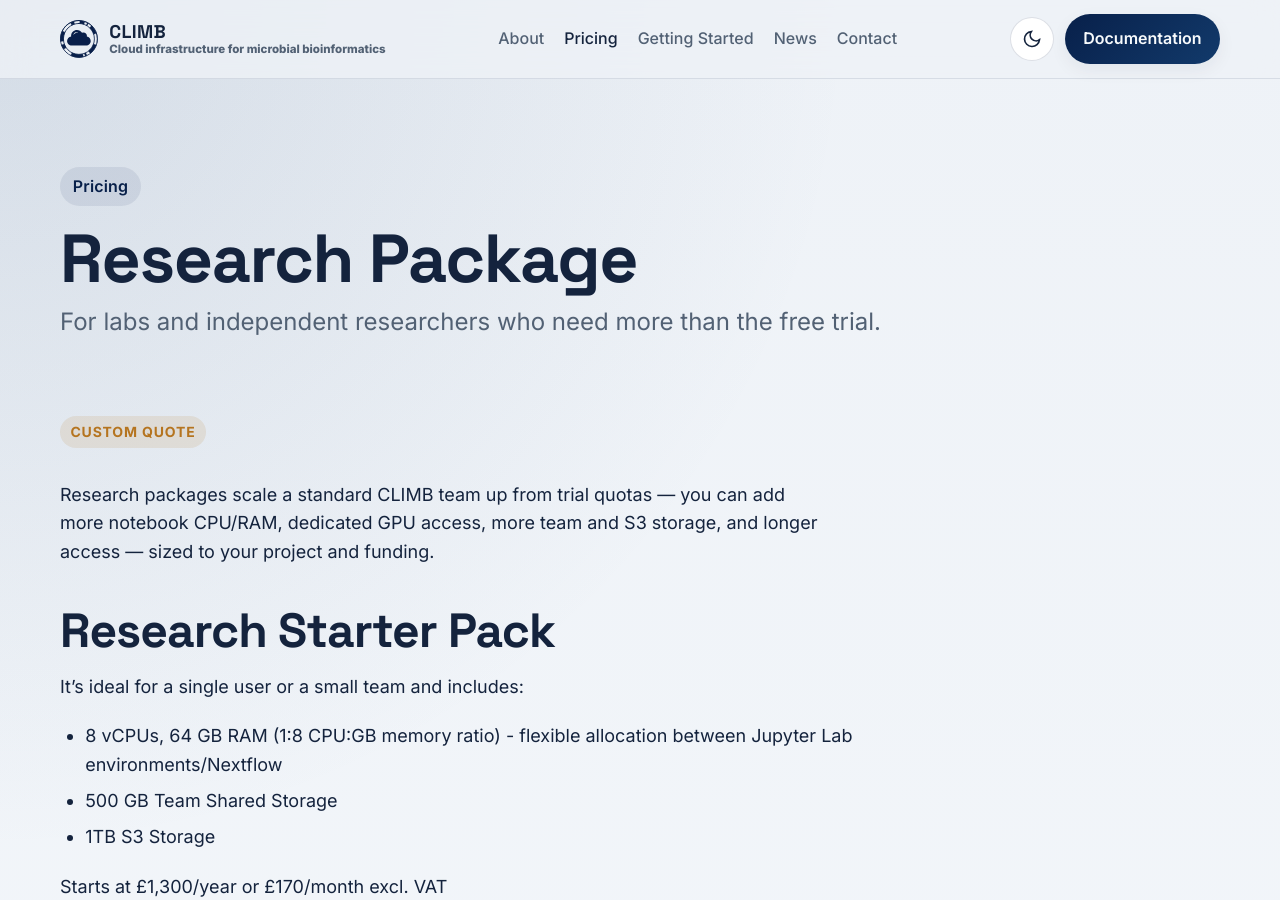
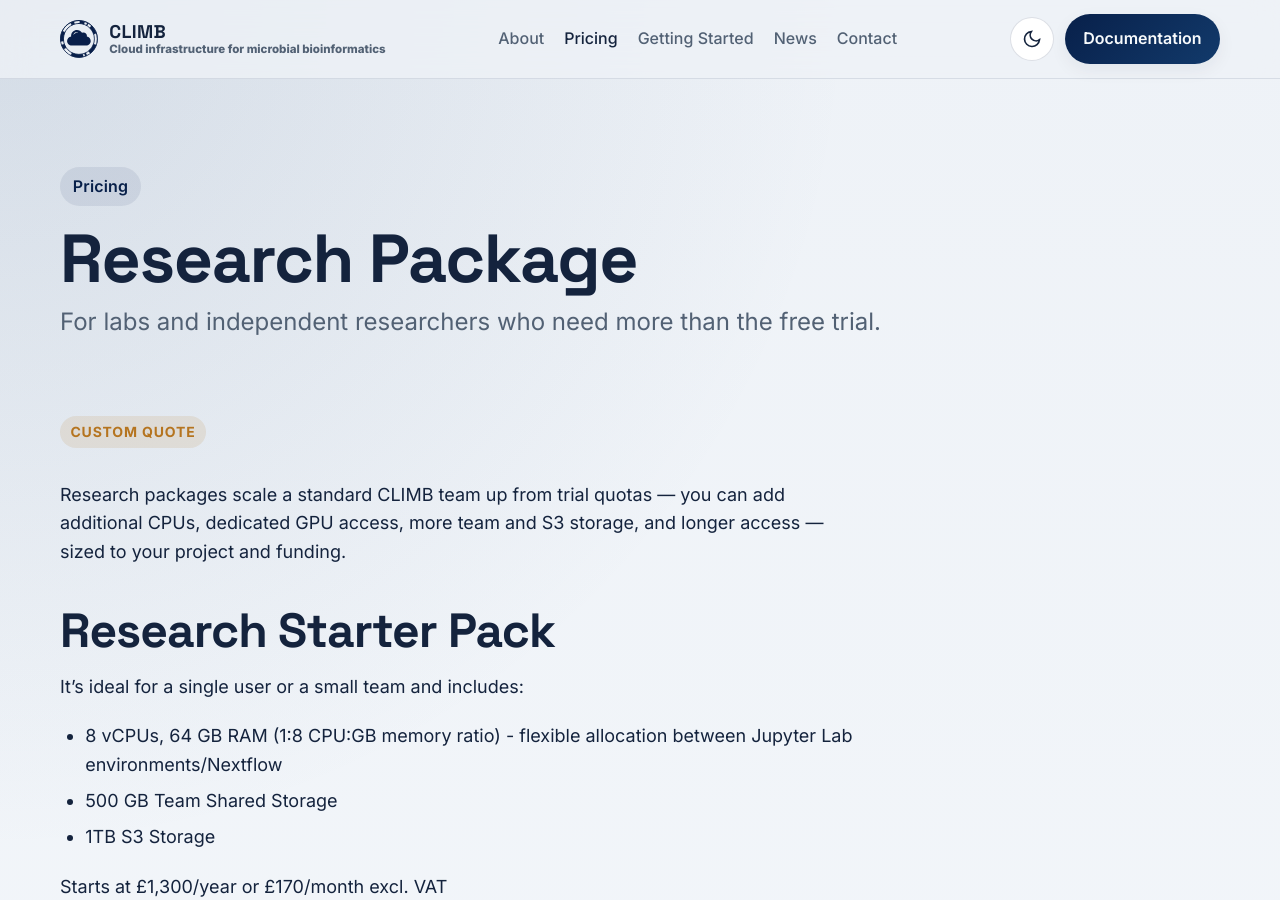
Before and after one commit to MRC-CLIMB/website, a Jekyll site: the page built from pricing/research.md, in a window 1280 px wide and 900 px high. Built offline with Jekyll 4.4.1, drawn with Linux system fonts in a browser that asks for light colours.

Commit message:
Update research.md

```diff
--- a/pricing/research.md
+++ b/pricing/research.md
@@ -8,7 +8,7 @@
 <span class="tag">Custom quote</span>
 
 Research packages scale a standard CLIMB team up from trial quotas —
-you can add more notebook CPU/RAM, dedicated GPU access, more team and S3 storage,
+you can add additional CPUs, dedicated GPU access, more team and S3 storage,
 and longer access — sized to your project and funding.
 
 ## Research Starter Pack
```
